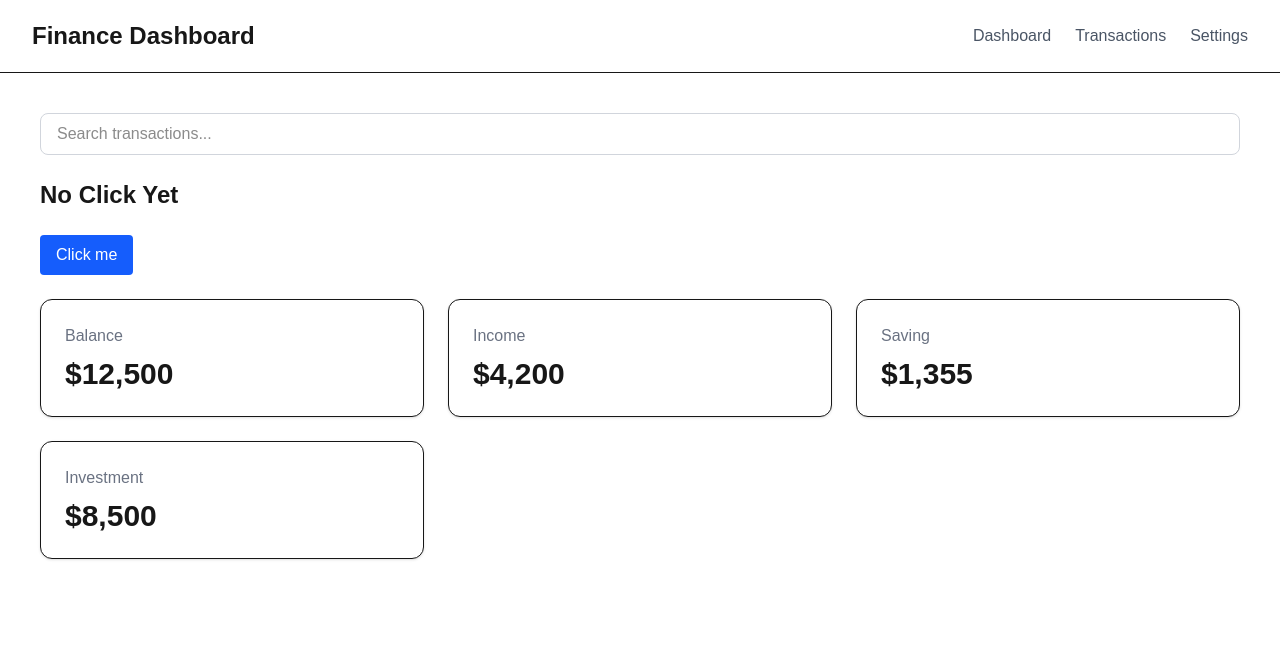
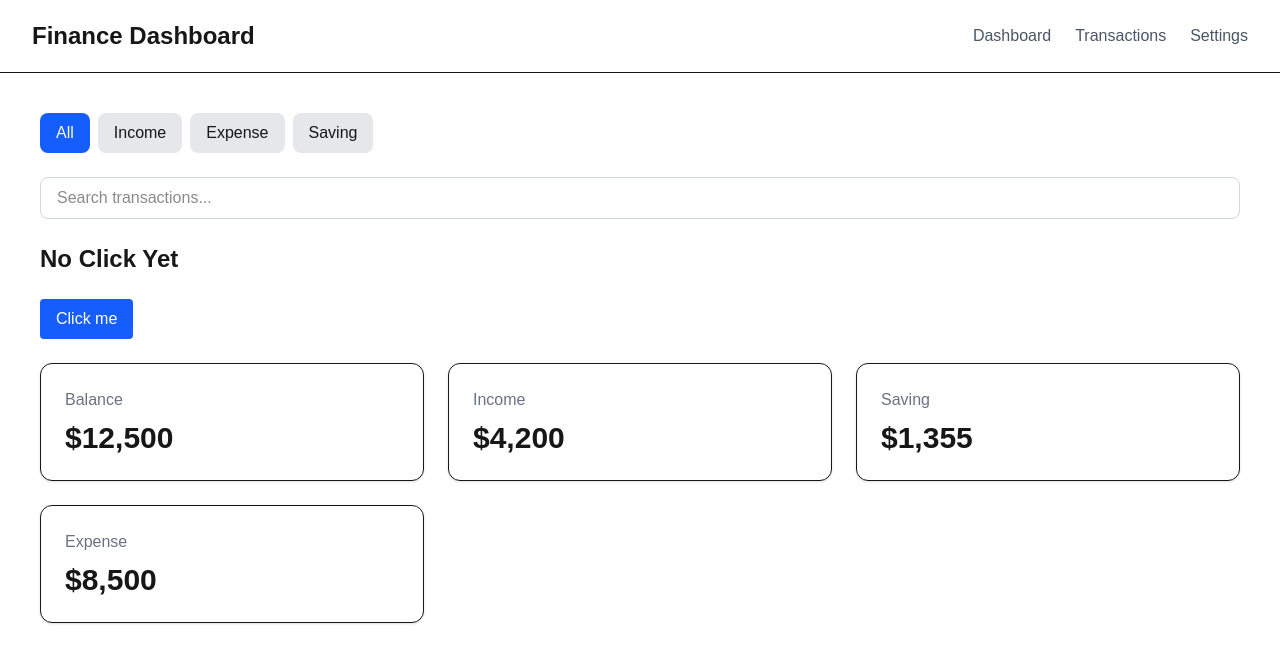
Before and after one commit to anooshasakhaei/finance-dashboard, a Next.js app: page / in a window 1280 px wide. Shown: the top 662 px of the page. Built offline with nearby package versions, Linux system fonts and the light colour scheme.

Commit message:
Add category filter to dashboard

```diff
--- a/app/page.tsx
+++ b/app/page.tsx
@@ -8,23 +8,28 @@ export default function Home() {
 
   const [count, setCount] = useState(0)
   const [search, setSearch] = useState('')
+  const [selectedCategory, setSelectedCategory] = useState("All");
 
   const cards = [
     {
       title: "Balance",
       amount: "$12,500",
+      category: "Saving",
     },
     {
       title: "Income",
       amount: "$4,200",
+      category: "Income",
     },
     {
       title: "Saving",
       amount: "$1,355",
+      category: "Saving",
     },
     {
-      title: "Investment",
+      title: "Expense",
       amount: "$8,500",
+      category: "Expense",
     }
   ];
 
@@ -33,6 +38,33 @@ export default function Home() {
       <Navbar />
 
       <main className="p-10">
+
+        <div className="mb-6 flex gap-2">
+          <button onClick={() => setSelectedCategory("All")}
+            className={
+              selectedCategory === "All"
+                ? "rounded-lg bg-blue-600 px-4 py-2 text-white"
+                : "rounded-lg bg-gray-200 px-4 py-2"
+            }>All</button>
+          <button onClick={() => setSelectedCategory("Income")}
+            className={
+              selectedCategory === "Income"
+                ? "rounded-lg bg-blue-600 px-4 py-2 text-white"
+                : "rounded-lg bg-gray-200 px-4 py-2"
+            }>Income</button>
+          <button onClick={() => setSelectedCategory("Expense")}
+            className={
+              selectedCategory === "Expense"
+                ? "rounded-lg bg-blue-600 px-4 py-2 text-white"
+                : "rounded-lg bg-gray-200 px-4 py-2"
+            }>Expense</button>
+          <button onClick={() => setSelectedCategory("Saving")}
+            className={
+              selectedCategory === "Saving"
+                ? "rounded-lg bg-blue-600 px-4 py-2 text-white"
+                : "rounded-lg bg-gray-200 px-4 py-2"
+            }>Saving</button>
+        </div>
 
         <input
           type="text"
@@ -63,6 +95,11 @@ export default function Home() {
               card.title.toLowerCase().includes(search.toLocaleLowerCase())
             )
 
+              .filter((card) =>
+                selectedCategory === 'All' ||
+                card.category === selectedCategory
+              )
+
 
               .map((card) => (
                 <Card
@@ -73,7 +110,7 @@ export default function Home() {
               ))
           }
         </div>
-      </main>
+      </main >
     </>
   );
 }
```
